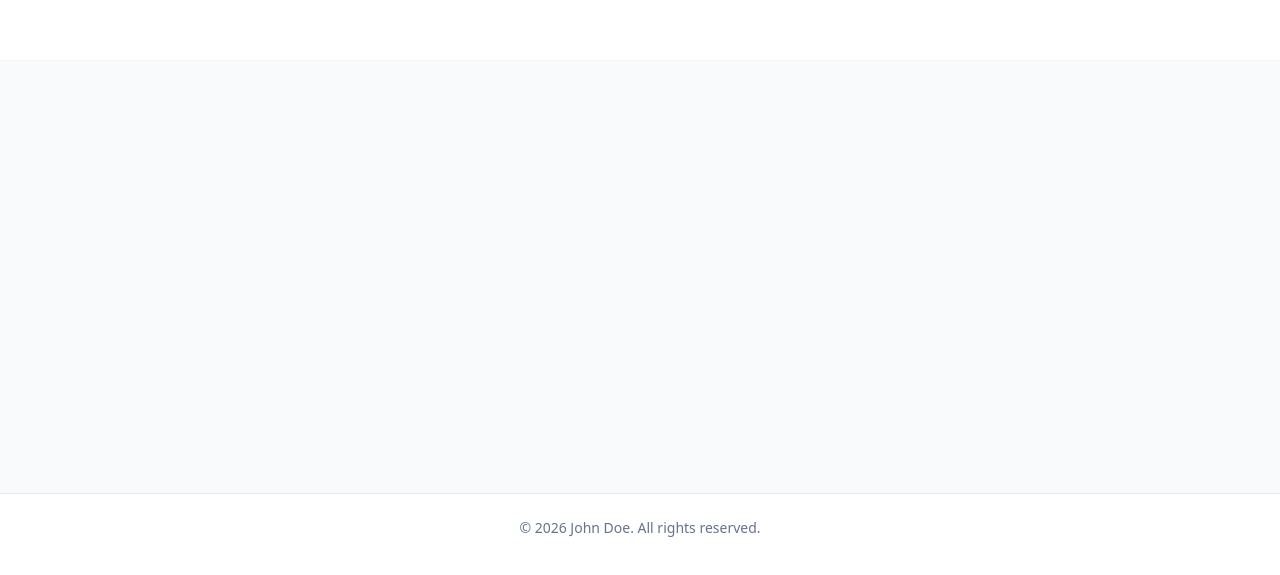
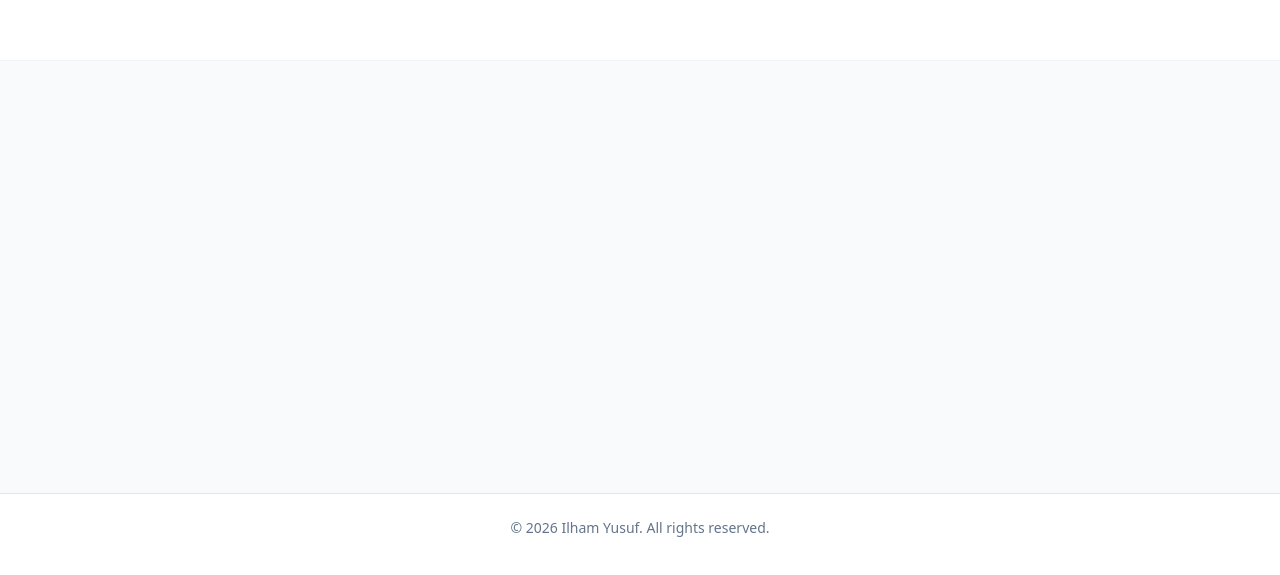
Before and after one commit to im-ilhamyusuf/portofolio, a Nuxt app: page / in a window 1280 px wide. Shown: the part 2149-2724 px from the top of the page. Built offline with nearby package versions, Linux system fonts and the light colour scheme.

Commit message:
fix copyright

```diff
--- a/app/layouts/default.vue
+++ b/app/layouts/default.vue
@@ -9,7 +9,7 @@
     <footer
       class="bg-white border-t border-slate-200 py-6 text-center text-sm text-slate-500"
     >
-      <p>© {{ new Date().getFullYear() }} John Doe. All rights reserved.</p>
+      <p>© {{ new Date().getFullYear() }} Ilham Yusuf. All rights reserved.</p>
     </footer>
   </div>
 </template>
```
